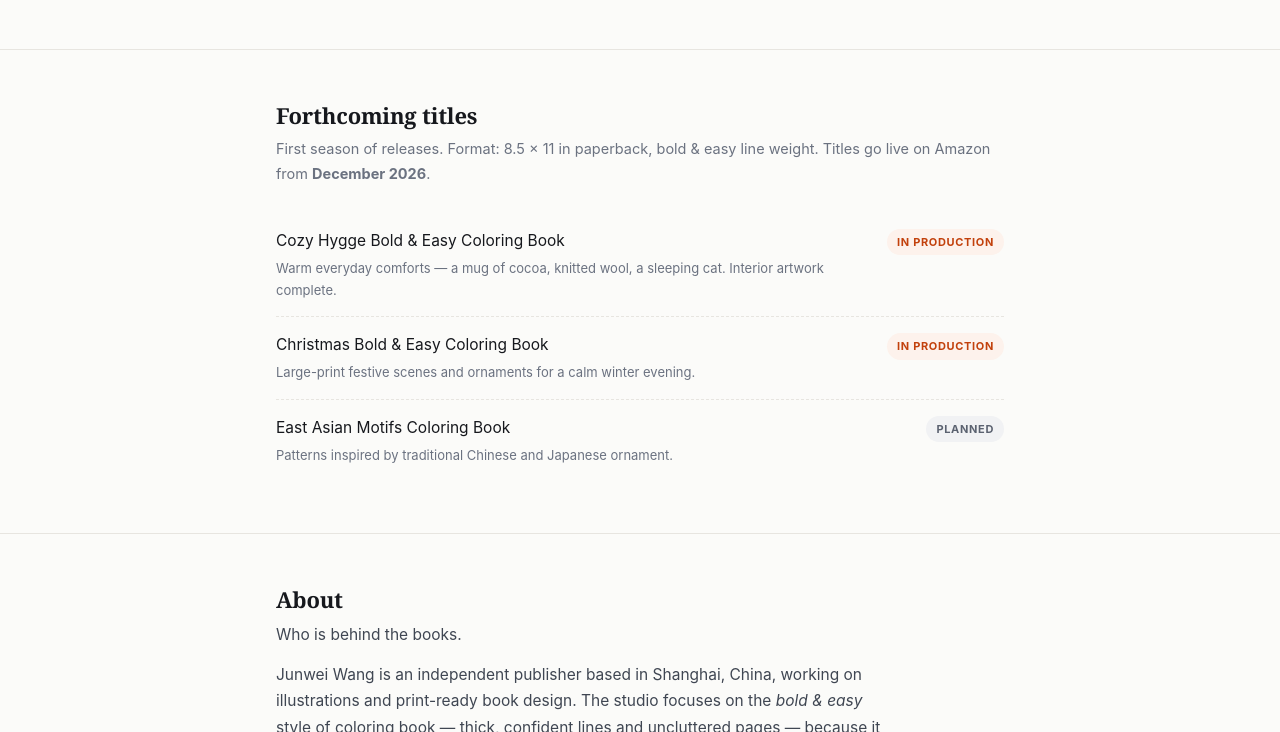
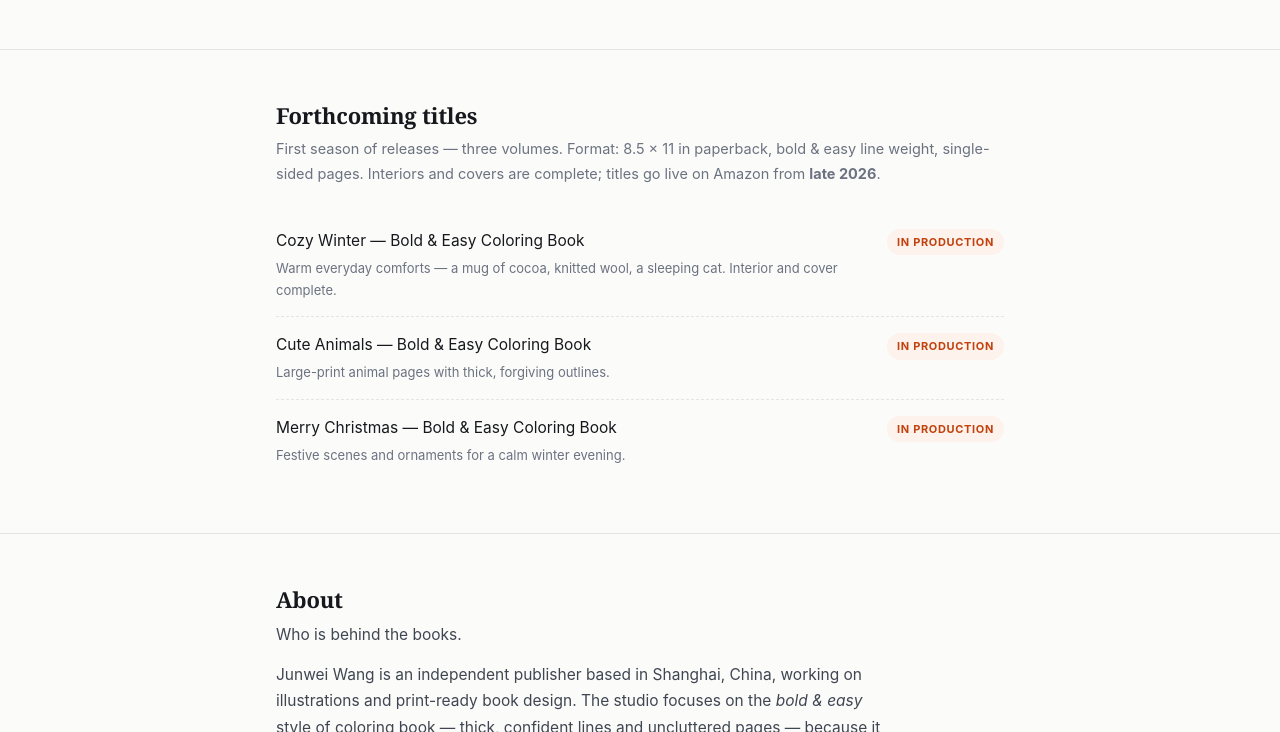
Before and after one commit to Dannywjw-Git/Homepage, a plain HTML site: page index.html in a window 1280 px wide. Shown: the part 1257-1989 px from the top of the page. Drawn offline with Linux system fonts and the light colour scheme.

Commit message:
Align title list with current production slate (Cozy Winter / Cute Animals / Merry Christmas)

```diff
--- a/index.html
+++ b/index.html
@@ -167,7 +167,7 @@
       <p class="lede">
         I create and publish illustration-led coloring books and activity books —
         designed for adults and seniors who want something relaxing, clear and easy to use.
-        The first titles are released through Amazon in late 2026.
+        The first titles are being prepared for release through Amazon.
       </p>
     </div>
     <div class="art" aria-hidden="true">
@@ -227,7 +227,7 @@
 <section id="samples">
   <div class="wrap">
     <h2>Sample pages</h2>
-    <p class="sec-note">Four finished interior pages from the first book, now in production. Each page is drawn in-house, checked at 600 dpi before printing, and laid out single-sided so nothing shows through.</p>
+    <p class="sec-note">Four finished interior pages from <strong>Cozy Winter</strong>, the first book in the set. Each page is drawn in-house, checked at 600 dpi before printing, and laid out single-sided so nothing shows through.</p>
     <div class="samples">
       <figure>
         <img src="assets/sample-01.png" alt="Line-art coloring page showing a cat curled up asleep on a round cushion" width="420" height="540" loading="lazy">
@@ -252,25 +252,25 @@
 <section id="titles">
   <div class="wrap">
     <h2>Forthcoming titles</h2>
-    <p class="sec-note">First season of releases. Format: 8.5 × 11 in paperback, bold &amp; easy line weight. Titles go live on Amazon from <strong>December 2026</strong>.</p>
+    <p class="sec-note">First season of releases — three volumes. Format: 8.5 × 11 in paperback, bold &amp; easy line weight, single-sided pages. Interiors and covers are complete; titles go live on Amazon from <strong>late 2026</strong>.</p>
     <ul class="titles">
       <li>
-        <span class="t">Cozy Hygge Bold &amp; Easy Coloring Book
-          <small>Warm everyday comforts — a mug of cocoa, knitted wool, a sleeping cat. Interior artwork complete.</small>
+        <span class="t">Cozy Winter — Bold &amp; Easy Coloring Book
+          <small>Warm everyday comforts — a mug of cocoa, knitted wool, a sleeping cat. Interior and cover complete.</small>
         </span>
         <span class="tag wip">In production</span>
       </li>
       <li>
-        <span class="t">Christmas Bold &amp; Easy Coloring Book
-          <small>Large-print festive scenes and ornaments for a calm winter evening.</small>
+        <span class="t">Cute Animals — Bold &amp; Easy Coloring Book
+          <small>Large-print animal pages with thick, forgiving outlines.</small>
         </span>
         <span class="tag wip">In production</span>
       </li>
       <li>
-        <span class="t">East Asian Motifs Coloring Book
-          <small>Patterns inspired by traditional Chinese and Japanese ornament.</small>
+        <span class="t">Merry Christmas — Bold &amp; Easy Coloring Book
+          <small>Festive scenes and ornaments for a calm winter evening.</small>
         </span>
-        <span class="tag plan">Planned</span>
+        <span class="tag wip">In production</span>
       </li>
     </ul>
   </div>
```
